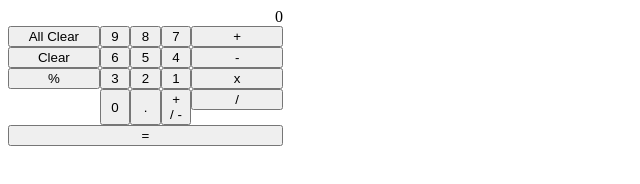
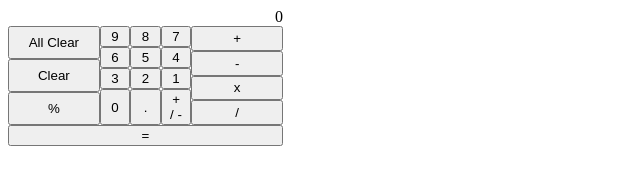
Before and after one commit to oldbunchofkeys/js-calc-2024, a plain HTML site: page index.html in a window 1280 px wide. Shown: the whole page, without its empty margins (0-640 px from the left). Drawn offline with Linux system fonts and the light colour scheme.

Commit message:
feat: fix column styling

```diff
--- a/assets/style.css
+++ b/assets/style.css
@@ -4,8 +4,8 @@
   grid-template-columns: 1fr 1fr 1fr;
 }
 
-.buttons-column-wrapper button {
-  display: block;
+.buttons-column-wrapper {
+  display: grid;
   width: 100%;
 }
 .evaluate {
```
